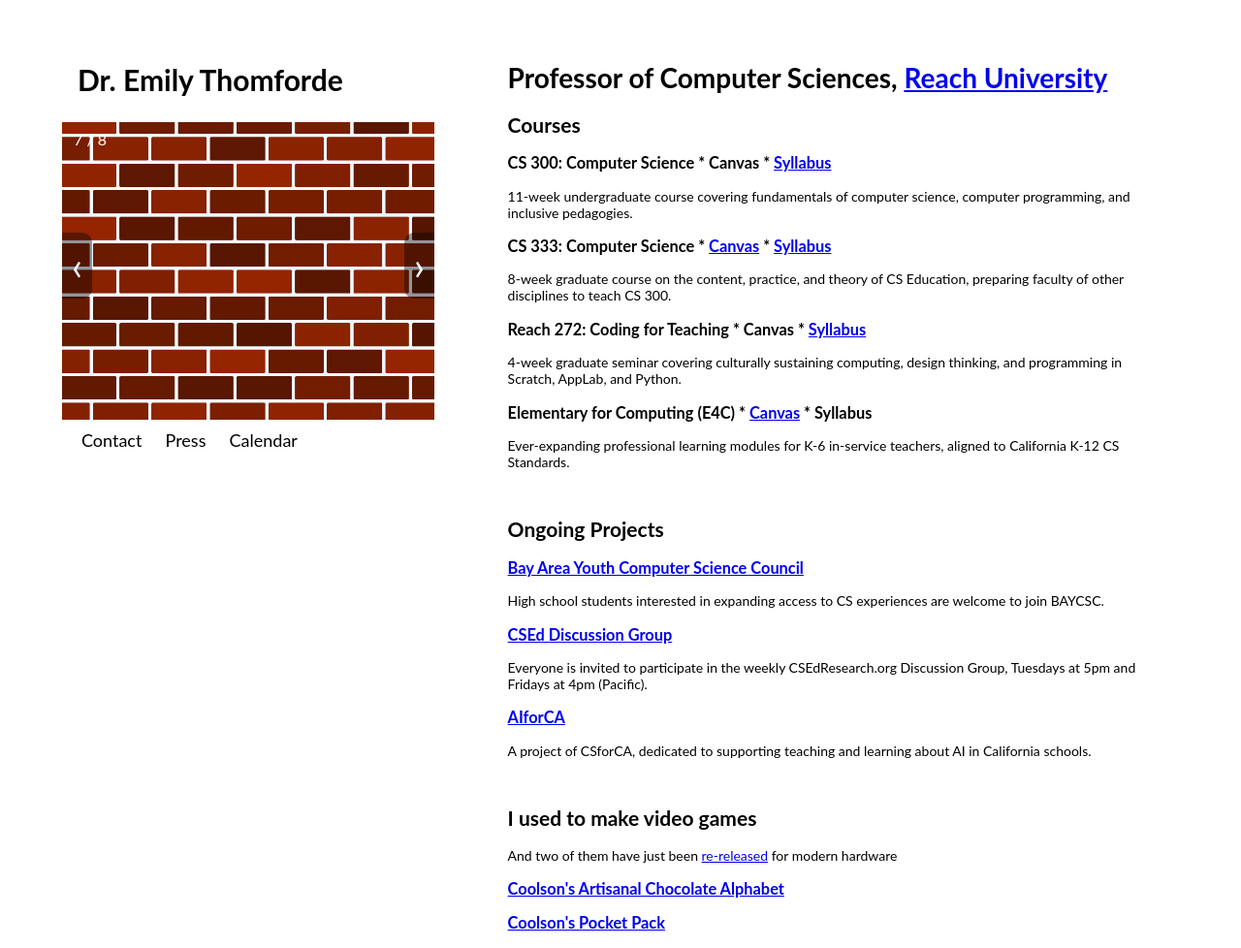
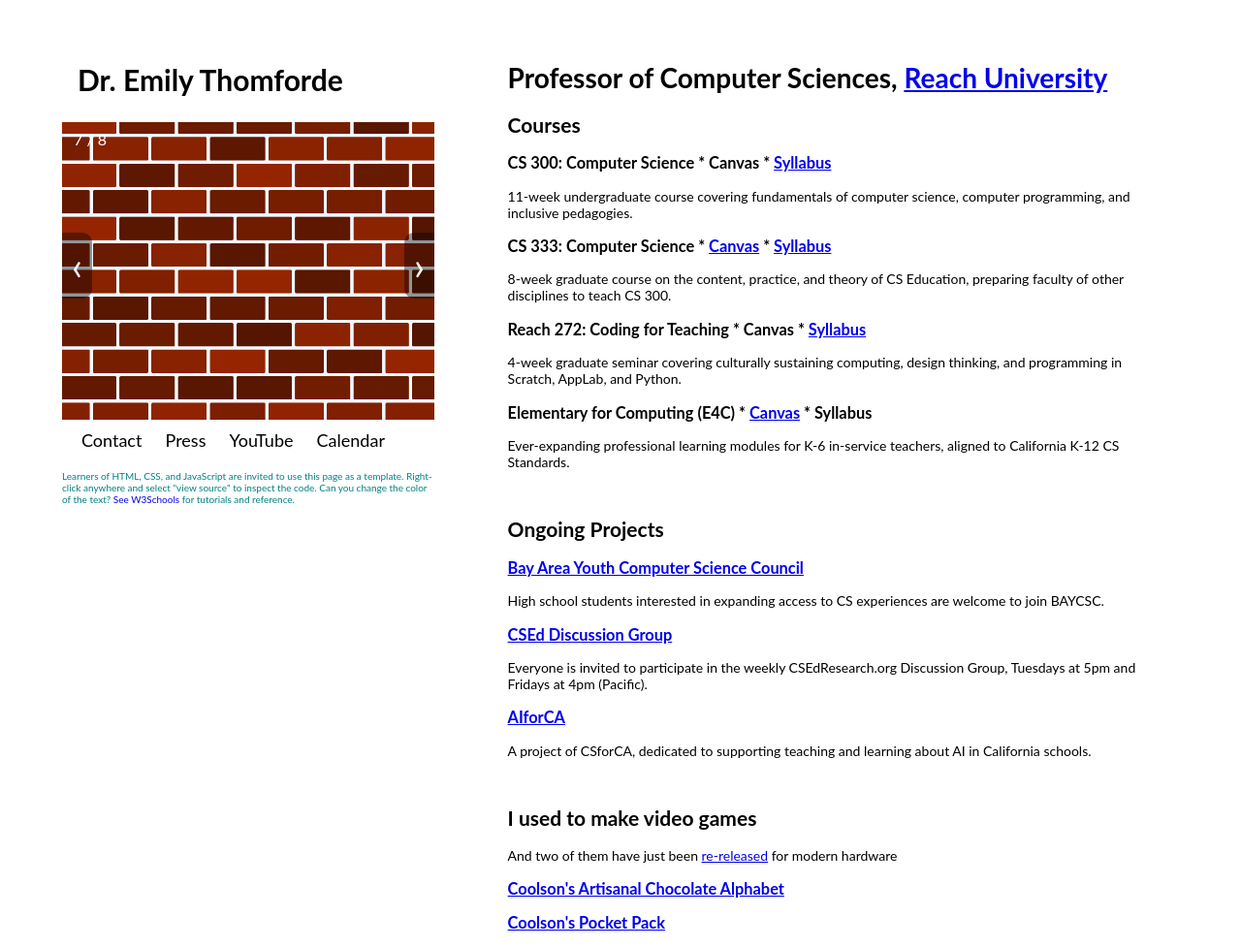
Before and after one commit to thegrene/thegrene.github.io, a Jekyll site: the page index.html, which Jekyll copies as it is, in a window 1280 px wide and 978 px high. Shown: the whole window at 97% size. Built offline with Jekyll 4.4.1, drawn with Linux system fonts in a browser that asks for light colours.

Commit message:
html learner text

```diff
--- a/index.html
+++ b/index.html
@@ -55,9 +55,13 @@
 
 <div class="padded">
   <a class="butt" href="mailto:emily0@gmail.com">Contact</a>
-<a class="butt" href="http://thegrene.github.io/press/index.html">Press</a>
+<a class="butt" href="https://thegrene.github.io/press/index.html">Press</a>
+<a class="butt" href="https://www.youtube.com/thingsthatareblue">YouTube</a>
 <a class="butt" href="https://calendly.com/doctorem">Calendar</a>
 </div>
+
+
+<p>Learners of HTML, CSS, and JavaScript are invited to use this page as a template. Right-click anywhere and select "view source" to inspect the code. Can you change the color of the text? <a href="https://www.w3schools.com">See W3Schools</a> for tutorials and reference.<p>
 
 </div>
 
--- a/style.css
+++ b/style.css
@@ -48,7 +48,7 @@
   border-radius: 10px 0 0 10px;
 }
 
-/* On hover, add a black background color with a little bit see-through */
+/* On hover, add a black background color that's a little bit see-through */
 .prev:hover,
 .next:hover {
   background-color: rgba(0,0,0, 0.6);
@@ -84,6 +84,12 @@
   text-decoration: none;
 }
 
+.sidenav p {
+ font-family: "Lato", sans-serif;
+ font-size: 10px;
+ color: teal;
+}
+
 .butt {
   top: 50%;
 
```
